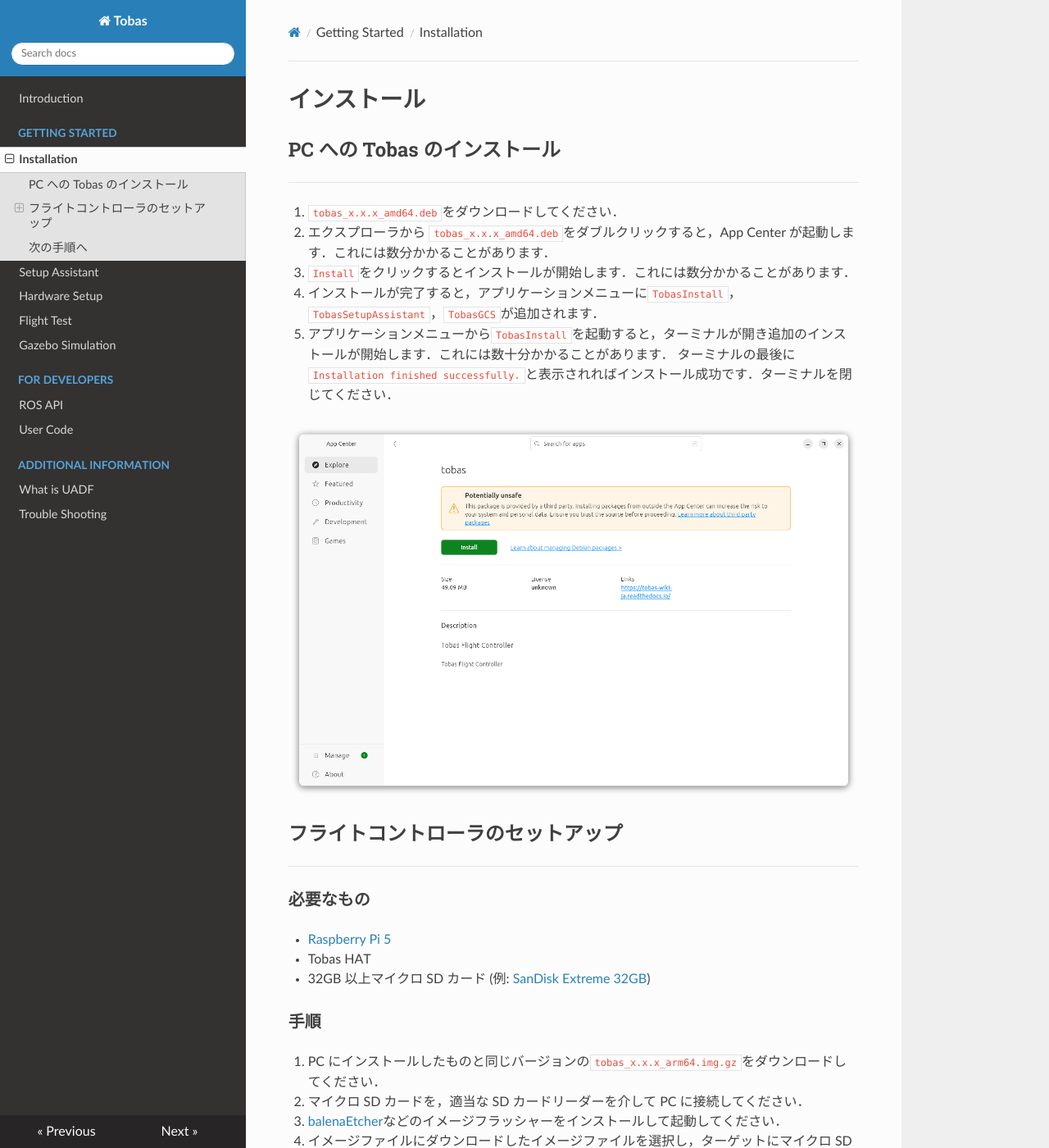
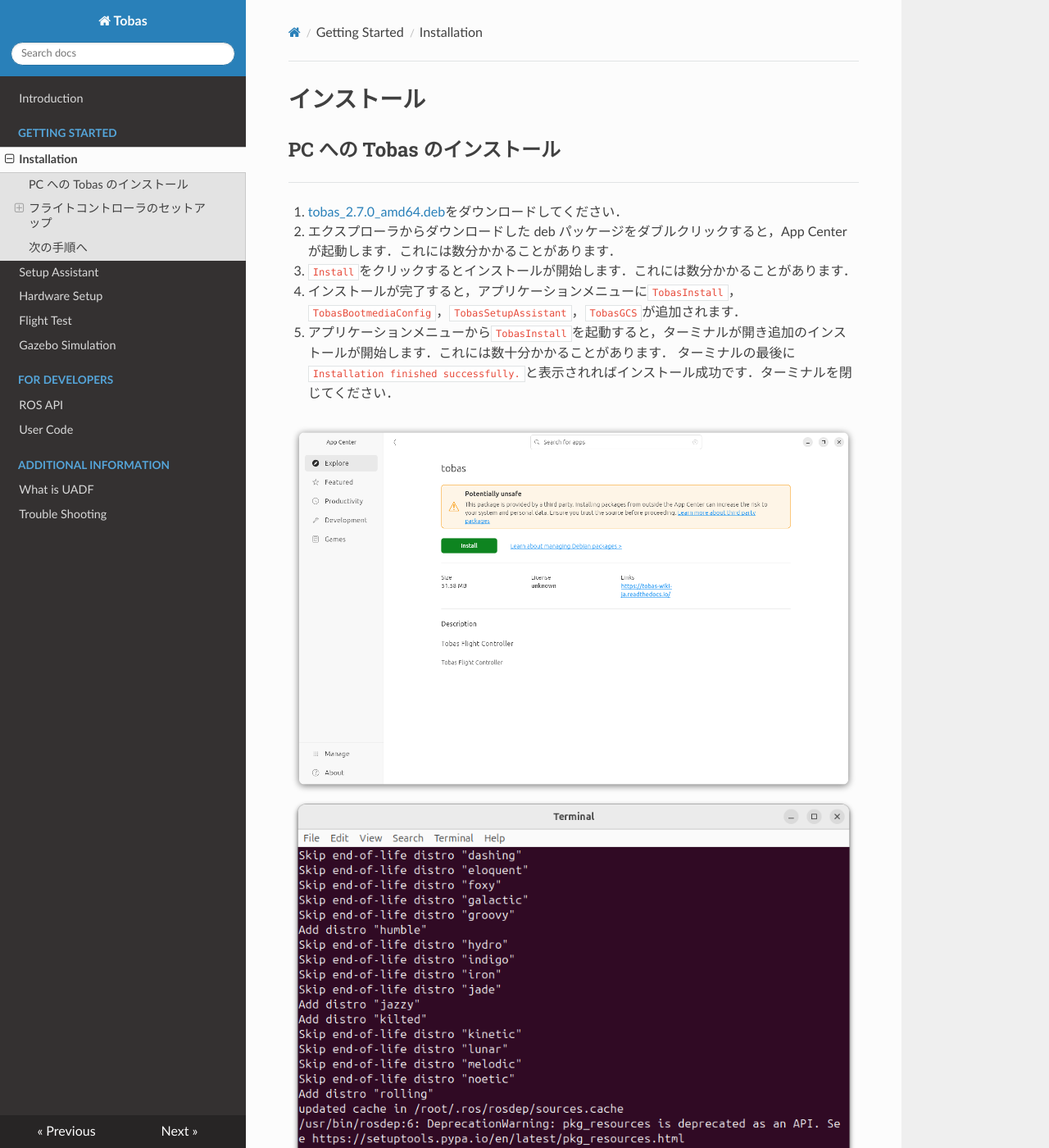
Before and after one commit to TobasFlightControl/tobas_wiki_ja, an MkDocs documentation site: the page built from docs/installation.md, in a window 1280 px wide and 1400 px high. Shown: the whole window at 82% size. Built offline with MkDocs 1.6.1, drawn with Linux system fonts in a browser that asks for light colours; nearby versions of some CDN libraries; some of the changed text lies outside the part shown.

Commit message:
edit: Installation

```diff
--- a/docs/installation.md
+++ b/docs/installation.md
@@ -4,14 +4,15 @@
 
 ---
 
-1. `tobas_x.x.x_amd64.deb`をダウンロードしてください．
-1. エクスプローラから `tobas_x.x.x_amd64.deb`をダブルクリックすると，App Center が起動します．これには数分かかることがあります．
+1. <a href=https://drive.google.com/file/d/1c-4ALeUQ1Ot2ZB8eEXENVPNiNxLpBGDG/view target="_blank">tobas_2.7.0_amd64.deb</a>をダウンロードしてください．
+1. エクスプローラからダウンロードした deb パッケージをダブルクリックすると，App Center が起動します．これには数分かかることがあります．
 1. `Install`をクリックするとインストールが開始します．これには数分かかることがあります．
-1. インストールが完了すると，アプリケーションメニューに`TobasInstall`，`TobasSetupAssistant`，`TobasGCS`が追加されます．
+1. インストールが完了すると，アプリケーションメニューに`TobasInstall`，`TobasBootmediaConfig`，`TobasSetupAssistant`，`TobasGCS`が追加されます．
 1. アプリケーションメニューから`TobasInstall`を起動すると，ターミナルが開き追加のインストールが開始します．これには数十分かかることがあります．
    ターミナルの最後に`Installation finished successfully.`と表示されればインストール成功です．ターミナルを閉じてください．
 
 ![app_center](resources/installation/app_center.png)
+![terminal](resources/installation/terminal.png)
 
 ## フライトコントローラのセットアップ
 
@@ -20,20 +21,22 @@
 ### 必要なもの
 
 - <a href=https://www.raspberrypi.com/products/raspberry-pi-5/ target="_blank">Raspberry Pi 5</a>
-- Tobas HAT
-- 32GB 以上マイクロ SD カード (例: <a href=https://shop.sandisk.com/ja-jp/products/memory-cards/microsd-cards/sandisk-extreme-uhs-i-microsd target="_blank">SanDisk Extreme 32GB</a>)
+- Tobas HAT <!-- TODO: ホームページへのリンク -->
+- 32GB 以上のマイクロ SD カード (例: <a href=https://shop.sandisk.com/ja-jp/products/memory-cards/microsd-cards/sandisk-extreme-uhs-i-microsd target="_blank">SanDisk Extreme 32GB</a>)
 
 ### 手順
 
-1. PC にインストールしたものと同じバージョンの`tobas_x.x.x_arm64.img.gz`をダウンロードしてください．
+1. <a href=https://drive.google.com/file/d/1MjfR1DEoKNEM6cuVDl58FnBEJPLeRhPJ/view target="_blank">tobas_2.7.0_arm64.img.gz</a>をダウンロードしてください．
 1. マイクロ SD カードを，適当な SD カードリーダーを介して PC に接続してください．
 1. <a href="https://etcher.balena.io/" target="_blank">balenaEtcher</a>などのイメージフラッシャーをインストールして起動してください．
 1. イメージファイルにダウンロードしたイメージファイルを選択し，ターゲットにマイクロ SD カードを選択し，書き込みを開始してください．
 1. 正常に終了したらマイクロ SD カードを PC から取り外し，FMU に挿入してください．
+
+![balena_etcher](resources/installation/balena_etcher.png)
 
 ## 次の手順へ
 
 ---
 
 これでインストールは完了です．
-次は Tobas Setup Assistant を用いて最初のプロジェクトを作成します．
+次は Tobas Bootmedia Config を用いて起動前の初期設定を行います．
```
Also changed, not shown: docs/resources/installation/app_center.png, docs/resources/installation/balena_etcher.png (added), docs/resources/installation/terminal.png (added), docs/resources/installation/tobas_gui.png (deleted).
